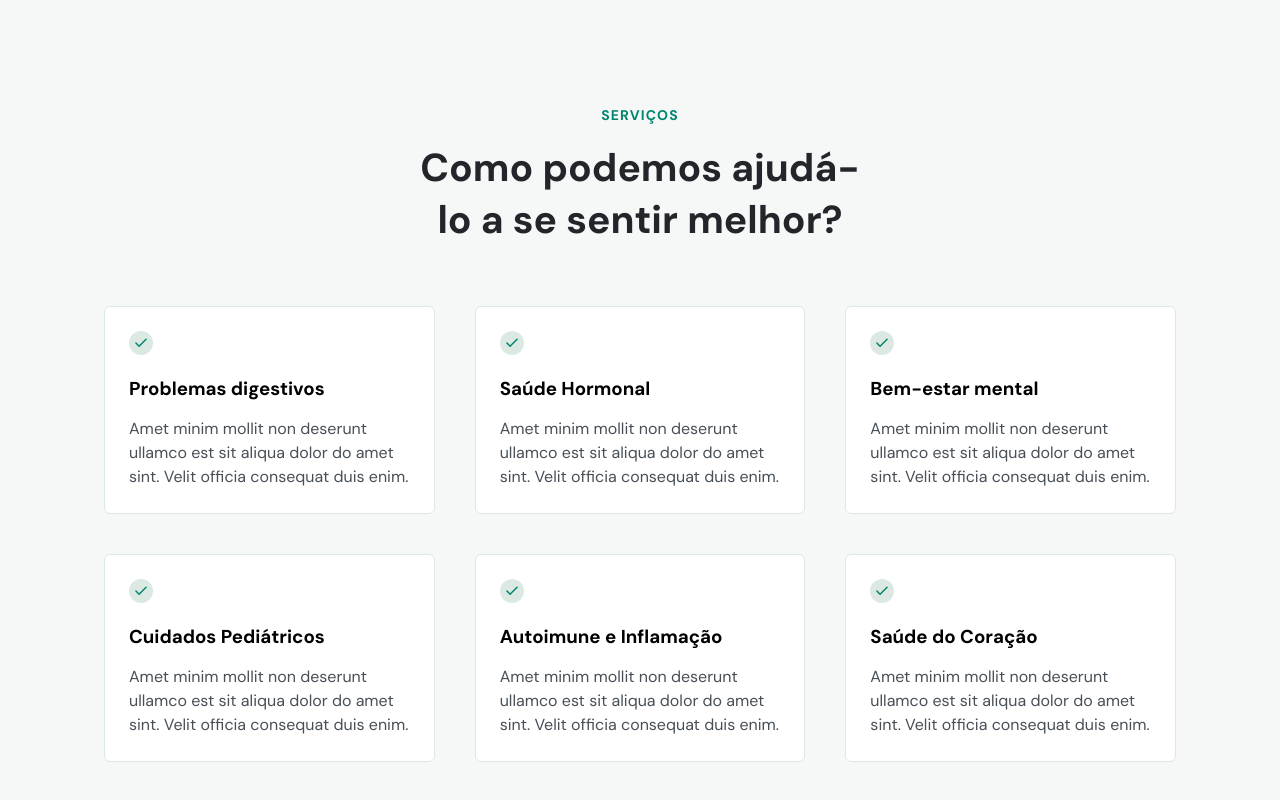
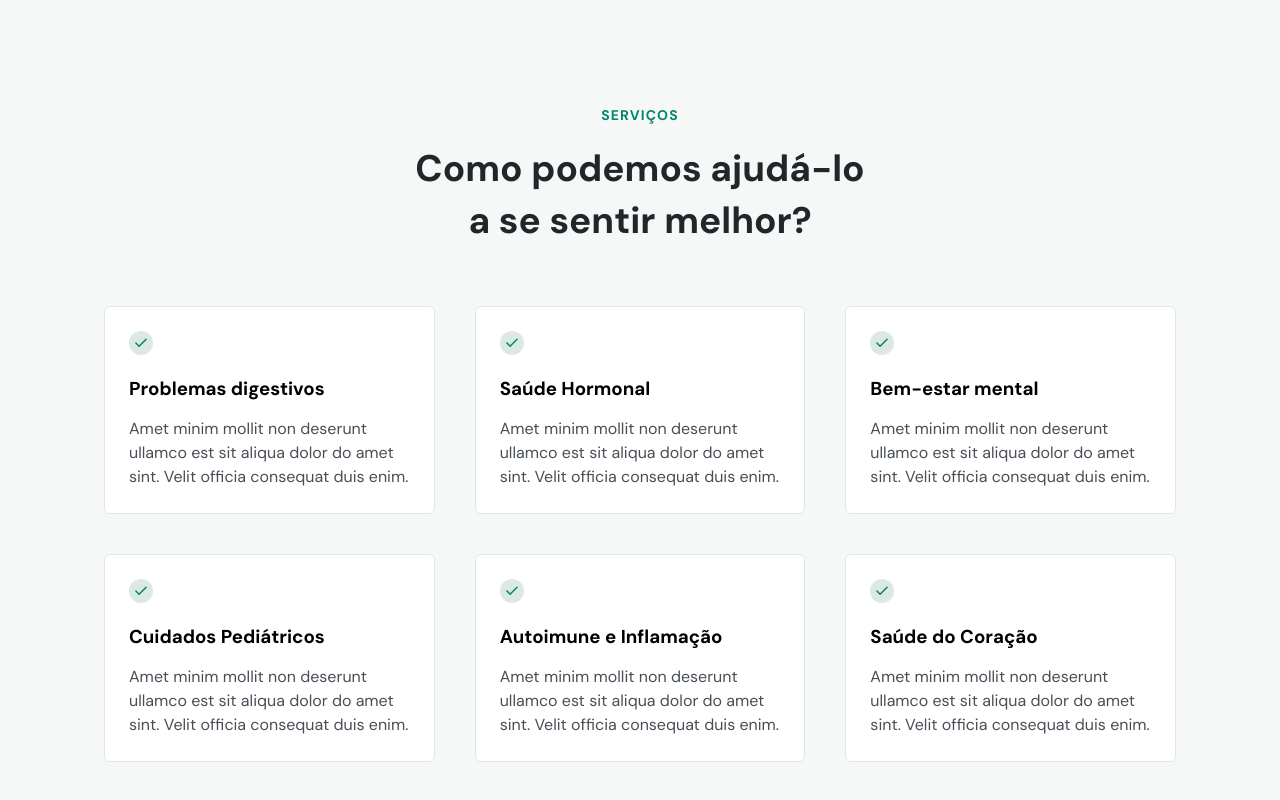
Before and after one commit to Boulkien/DoctorCare, a plain HTML site: page index.html in a window 1280 px wide. Shown: the part 886-1686 px from the top of the page. Drawn offline with nearby package versions, Linux system fonts and the light colour scheme.

Commit message:
Mudanças no h2

```diff
--- a/style.css
+++ b/style.css
@@ -700,7 +700,7 @@ footer .socialLinks {
   #services h2 {
     width: 47rem;
     margin-inline: auto;
-    font-size: 3.9rem;
+    font-size: 3.7rem;
   }
 
   #services .cards {
```
